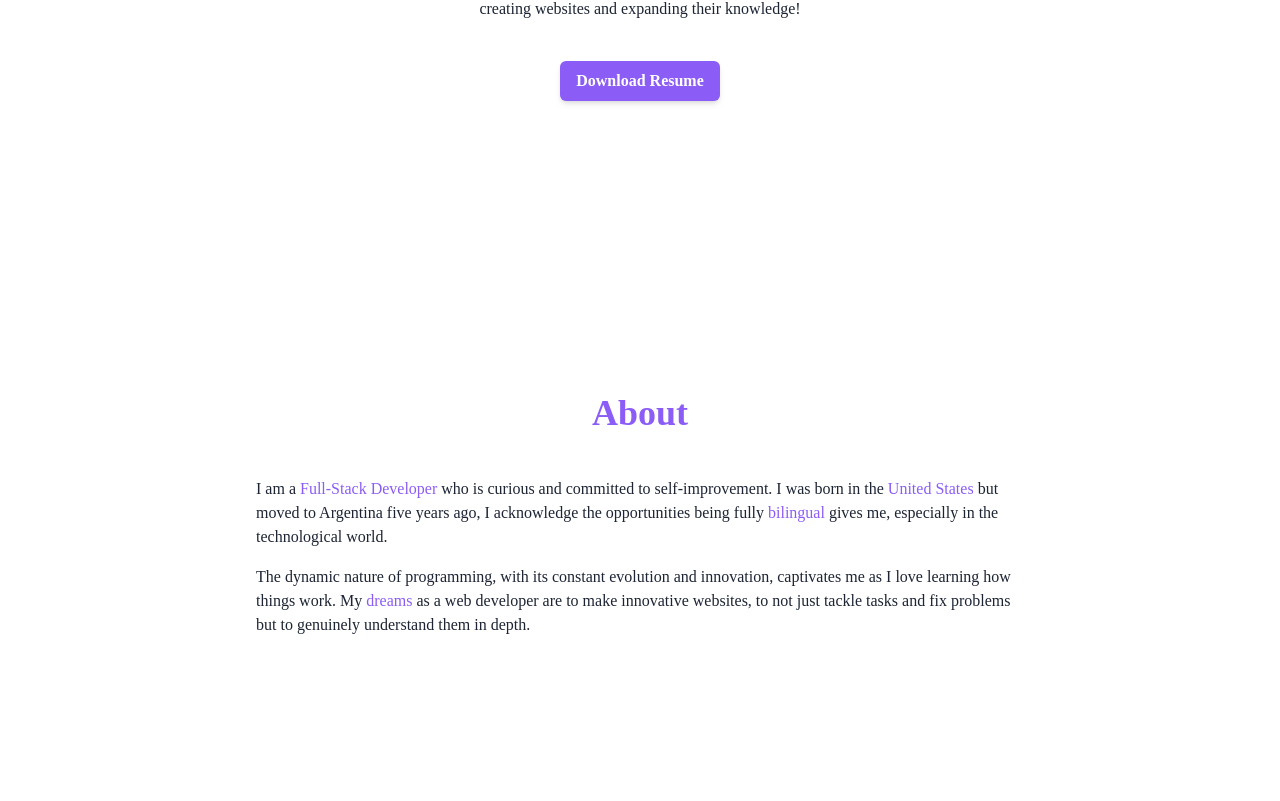
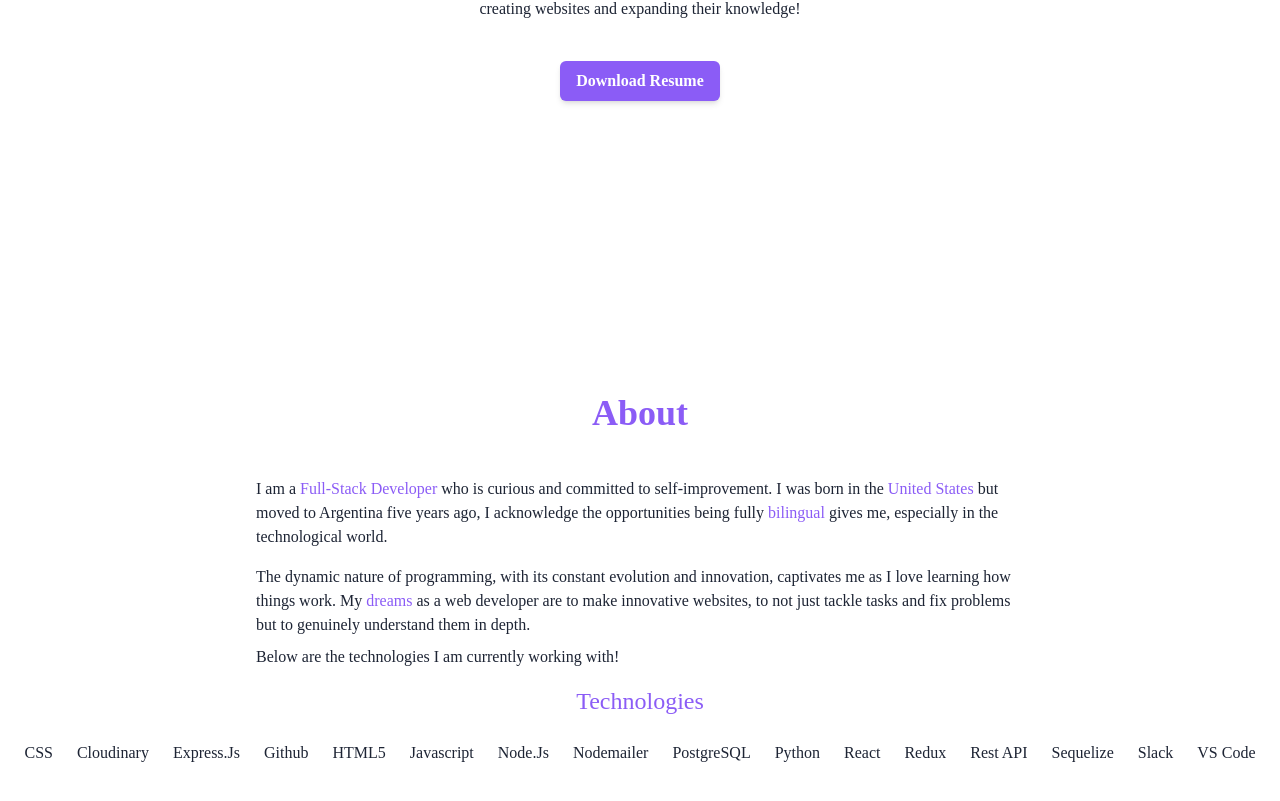
Before and after one commit to OMassano/Portfolio, a React (Create React App) app: page / in a window 1280 px wide. Shown: the part 427-1228 px from the top of the page. Built offline with nearby package versions, Linux system fonts and the light colour scheme.

Commit message:
grid working

```diff
--- a/src/App.js
+++ b/src/App.js
@@ -1,7 +1,7 @@
-import Landing from "./views/Landing";
+import Landing from "./views/Landing/Landing";
 import Navbar from "./components/Navbar";
 import { useState } from "react";
-import About from "./views/About";
+import About from "./views/About/About";
 
 function App() {
   const [darkMode, setDarkMode] = useState(false);
--- a/src/views/About.jsx
+++ /dev/null
@@ -1,35 +0,0 @@
-import React from "react";
-
-const About = () => {
-  return (
-    <section className="min-h-screen flex flex-col justify-start items-center">
-      <h2 className="text-4xl font-bold py-5 dark:text-violet-300 text-violet-500 text-center">
-        About
-      </h2>
-      <p className="mt-4 max-w-3xl py-2">
-        {" "}
-        I am a{" "}
-        <span className="dark:text-violet-300 text-violet-500">
-          Full-Stack Developer
-        </span>{" "}
-        who is curious and committed to self-improvement. I was born in the{" "}
-        <span className="dark:text-violet-300 text-violet-500">
-          United States
-        </span>{" "}
-        but moved to Argentina five years ago, I acknowledge the opportunities
-        being fully{" "}
-        <span className="dark:text-violet-300 text-violet-500">bilingual</span>{" "}
-        gives me, especially in the technological world.
-      </p>
-      <p className="max-w-3xl py-2">
-        The dynamic nature of programming, with its constant evolution and
-        innovation, captivates me as I love learning how things work. My{" "}
-        <span className="dark:text-violet-300 text-violet-500">dreams</span> as
-        a web developer are to make innovative websites, to not just tackle
-        tasks and fix problems but to genuinely understand them in depth.
-      </p>
-    </section>
-  );
-};
-
-export default About;
--- /dev/null
+++ b/src/views/About/About.jsx
@@ -0,0 +1,50 @@
+import React from "react";
+import technologies from "./technologyStack";
+const About = () => {
+  return (
+    <section className="min-h-screen flex flex-col justify-start items-center">
+      <h2 className="text-4xl font-bold py-5 dark:text-violet-300 text-violet-500 text-center ">
+        About
+      </h2>
+      <div>
+        <p className="mt-4 max-w-3xl py-2">
+          {" "}
+          I am a{" "}
+          <span className="dark:text-violet-300 text-violet-500">
+            Full-Stack Developer
+          </span>{" "}
+          who is curious and committed to self-improvement. I was born in the{" "}
+          <span className="dark:text-violet-300 text-violet-500">
+            United States
+          </span>{" "}
+          but moved to Argentina five years ago, I acknowledge the opportunities
+          being fully{" "}
+          <span className="dark:text-violet-300 text-violet-500">
+            bilingual
+          </span>{" "}
+          gives me, especially in the technological world.
+        </p>
+        <p className="max-w-3xl py-2">
+          The dynamic nature of programming, with its constant evolution and
+          innovation, captivates me as I love learning how things work. My{" "}
+          <span className="dark:text-violet-300 text-violet-500">dreams</span>{" "}
+          as a web developer are to make innovative websites, to not just tackle
+          tasks and fix problems but to genuinely understand them in depth.
+        </p>
+        <p>Below are the technologies I am currently working with!</p>
+      </div>
+      <div className="mt-4 text-center">
+        <h3 className="text-2xl dark:text-violet-300 text-violet-500">
+          Technologies
+        </h3>
+        <div className="grid grid-flow-col auto-cols-max gap-6 py-6">
+          {technologies.map((technology) => {
+            return <div>{technology.name}</div>;
+          })}
+        </div>
+      </div>
+    </section>
+  );
+};
+
+export default About;
--- /dev/null
+++ b/src/views/About/technologyStack.js
@@ -0,0 +1,27 @@
+const technologyStack = [
+  { id: 1, name: "Node.Js" },
+  { id: 2, name: "Express.Js" },
+  { id: 3, name: "Javascript" },
+  { id: 4, name: "React" },
+  { id: 5, name: "Redux" },
+  { id: 6, name: "HTML5" },
+  { id: 7, name: "CSS" },
+  { id: 8, name: "PostgreSQL" },
+  { id: 9, name: "Sequelize" },
+  { id: 10, name: "Rest API" },
+  { id: 11, name: "Nodemailer" },
+  { id: 12, name: "Cloudinary" },
+  { id: 13, name: "Github" },
+  { id: 14, name: "Slack" },
+  { id: 15, name: "VS Code" },
+  { id: 16, name: "Python" },
+];
+
+const technologies = technologyStack.sort((a, b) => {
+  if (a.name < b.name) return -1;
+  if (a.name > b.name) return 1;
+  return 0;
+});
+
+console.log(technologies);
+export default technologies;
```
Also changed, not shown: src/views/Landing/Landing.jsx (renamed from src/views/Landing.jsx).
